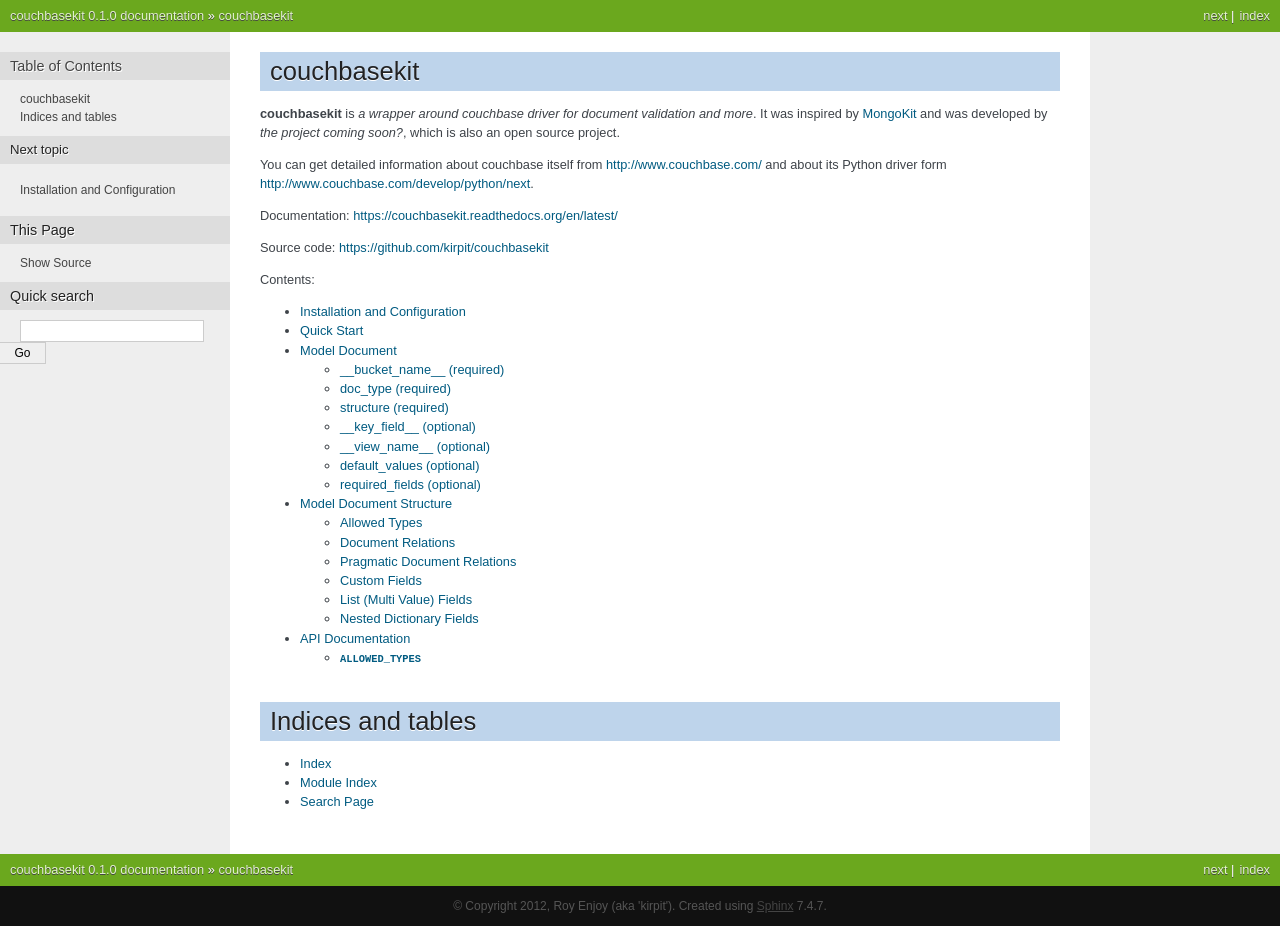
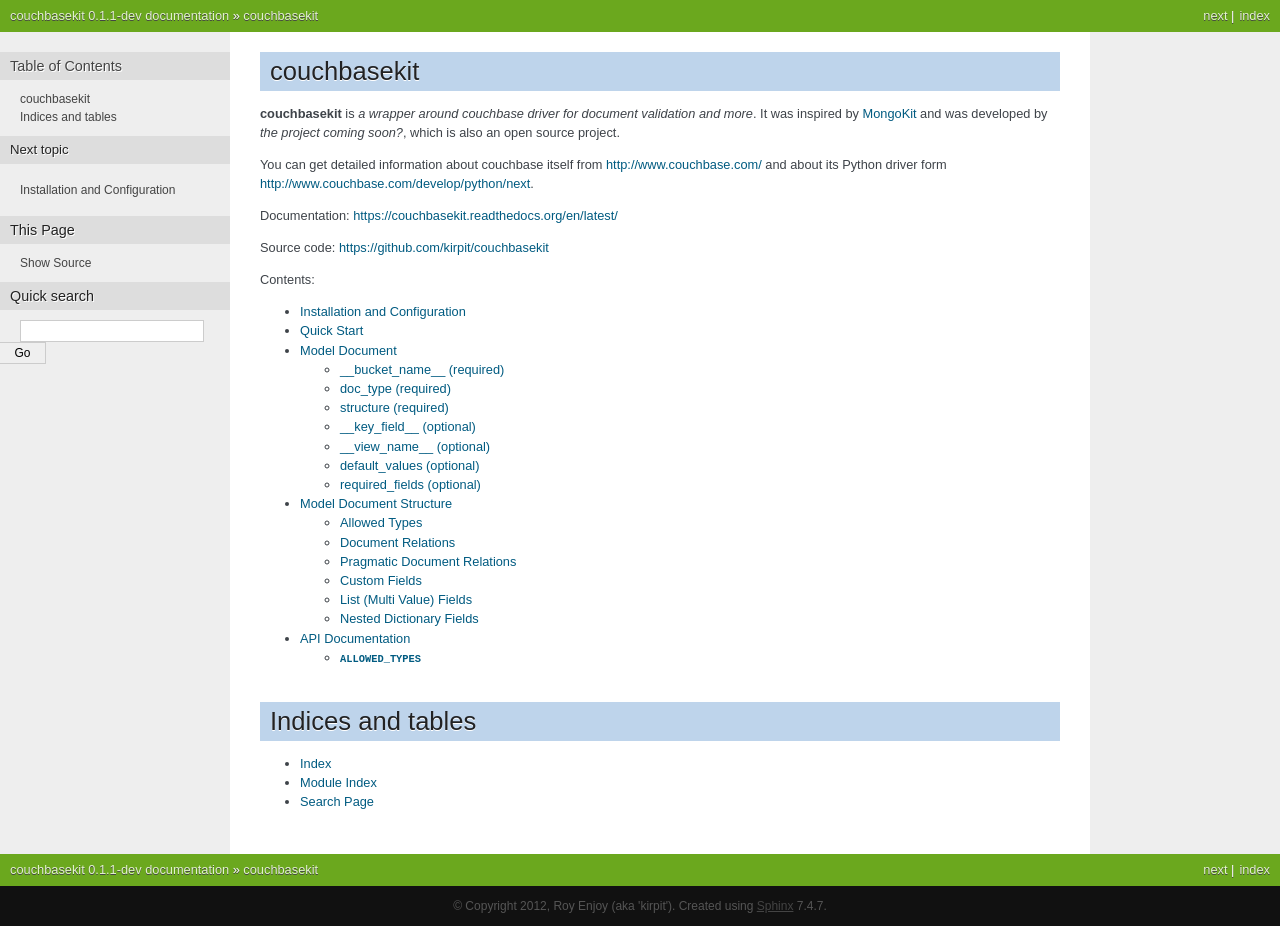
Before and after one commit to kirpit/couchbasekit, a Sphinx documentation site: the page built from docs/source/index.rst, in a window 1280 px wide. Built offline with Sphinx 7.4.7, drawn with Linux system fonts in a browser that asks for light colours.

```diff
--- a/CHANGELOG.rst
+++ b/CHANGELOG.rst
@@ -1,10 +1,11 @@
 Changelog
 =========
 
-Release v0.1.1
+Release v0.1.1-dev
 --------------
 
 * Fix timezone aware datetime/time bug for free list fields
+* Fix model document validation
 * Removed __key_field__ dependency on pragmatic document relations
 * Exception single/double quote swap
 * ChoiceField.iteritems() now returns ChoiceField.CHOICES.iteritems()
--- a/couchbasekit/__init__.py
+++ b/couchbasekit/__init__.py
@@ -13,7 +13,7 @@ and more.
 from couchbasekit.connection import Connection
 from couchbasekit.document import Document
 
-__version__ = '0.1.0'
+__version__ = '0.1.1-dev'
 
 __all__ = (
     Connection,
--- a/docs/source/conf.py
+++ b/docs/source/conf.py
@@ -50,9 +50,9 @@ copyright = u"2012, Roy Enjoy (aka 'kirpit')"
 # built documents.
 #
 # The short X.Y version.
-version = '0.1.0'
+version = '0.1.1-dev'
 # The full version, including alpha/beta/rc tags.
-release = '0.1.0'
+release = '0.1.1-dev'
 
 # The language for content autogenerated by Sphinx. Refer to documentation
 # for a list of supported languages.
```
Also changed, not shown: 1 other file.
